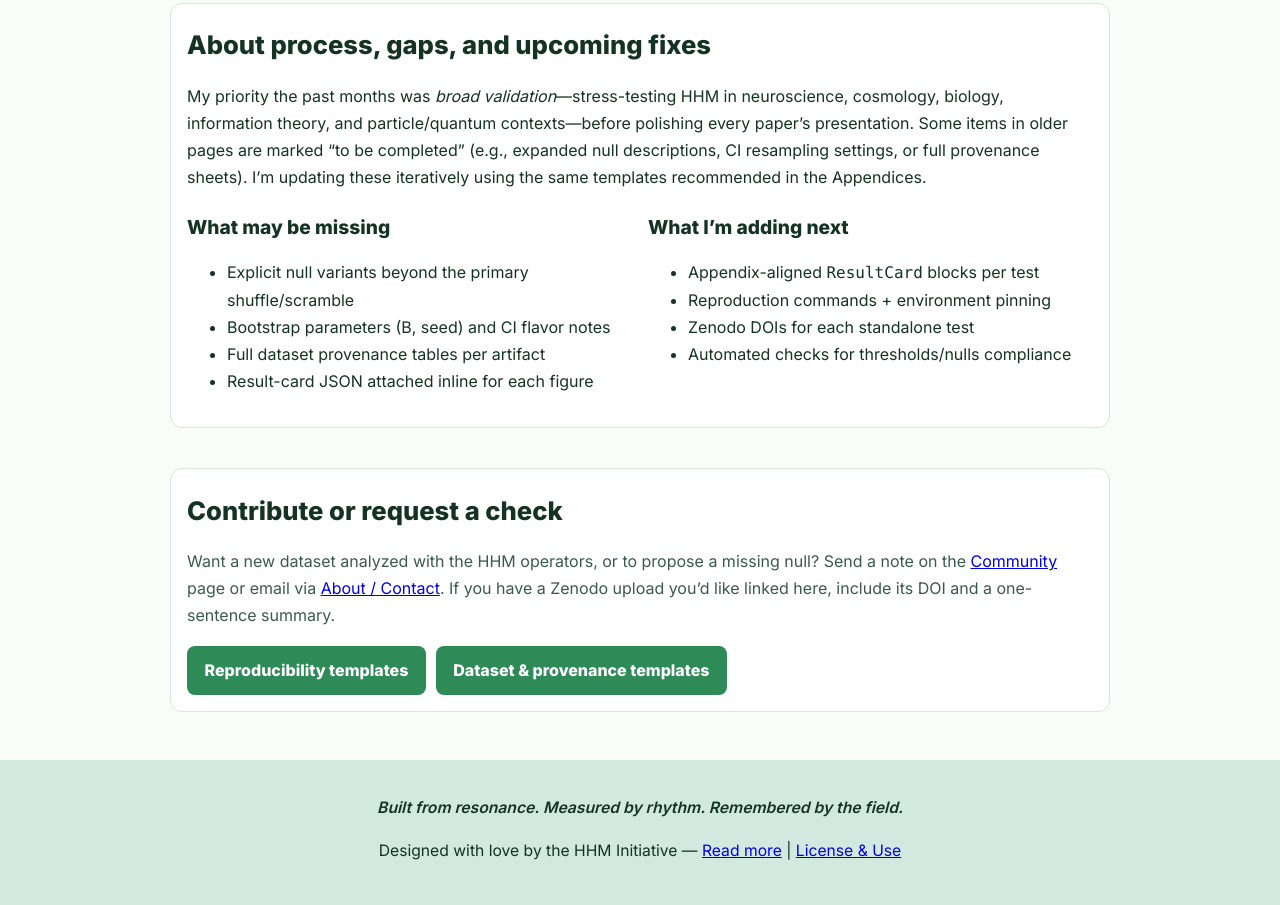
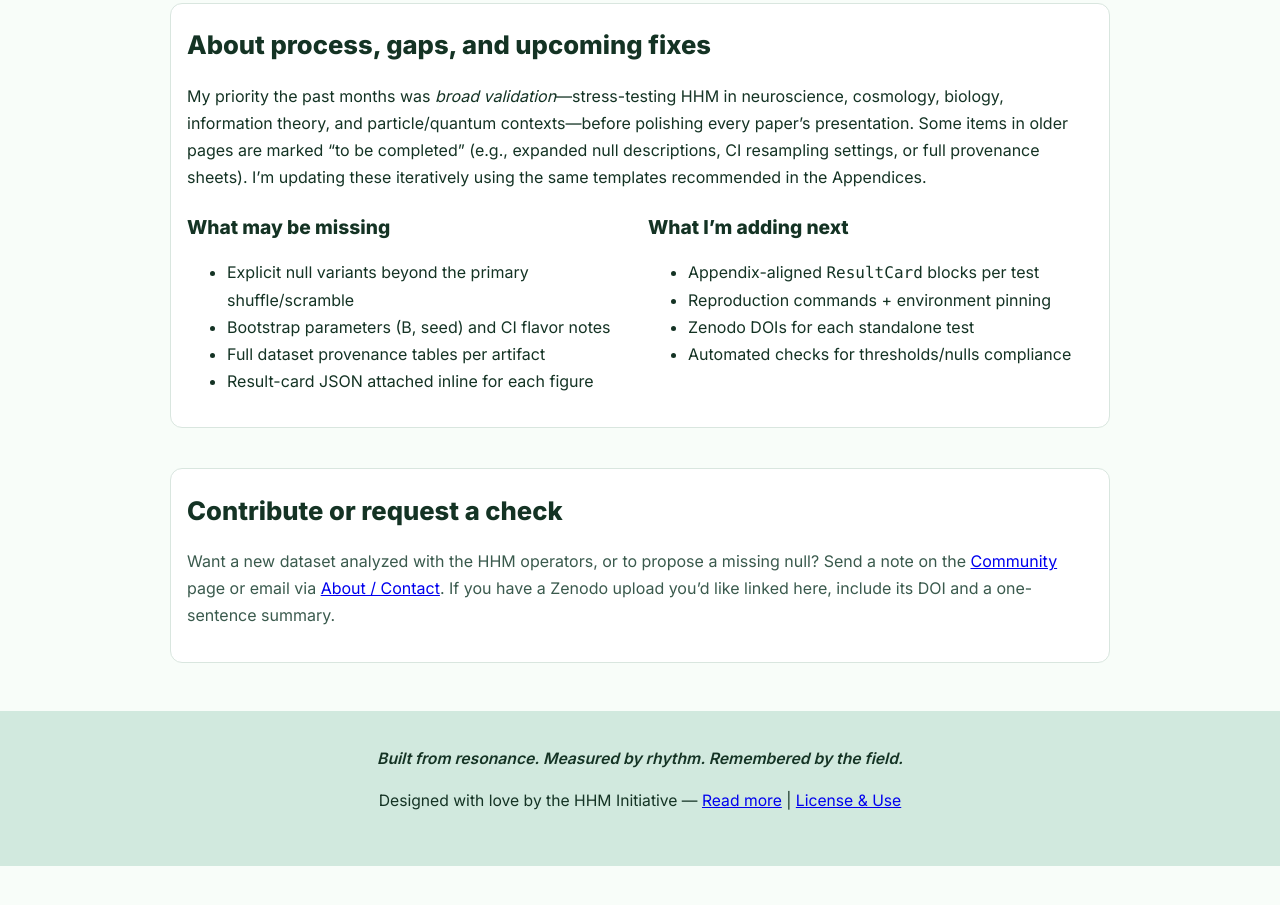
Before and after one commit to norgessopper/harmonia.to, a plain HTML site: page tests.html in a window 1280 px wide. Shown: the part 2662-3567 px from the top of the page. After the commit the page ends 3528 px from the top, so only its background shows below. Drawn offline with Linux system fonts and the light colour scheme.

Commit message:
Add files via upload

```diff
--- a/tests.html
+++ b/tests.html
@@ -276,11 +276,6 @@
         Send a note on the <a href="/community.html">Community</a> page or email via <a href="/about.html">About / Contact</a>.
         If you have a Zenodo upload you’d like linked here, include its DOI and a one-sentence summary.
       </p>
-      <div class="btn-row">
-        <a class="button" href="/appendices/reproducibility.html">Reproducibility templates</a>
-        <a class="button" href="/appendices/dataset-provenance.html">Dataset &amp; provenance templates</a>
-      </div>
-    </section>
 
   </main>
 
```
